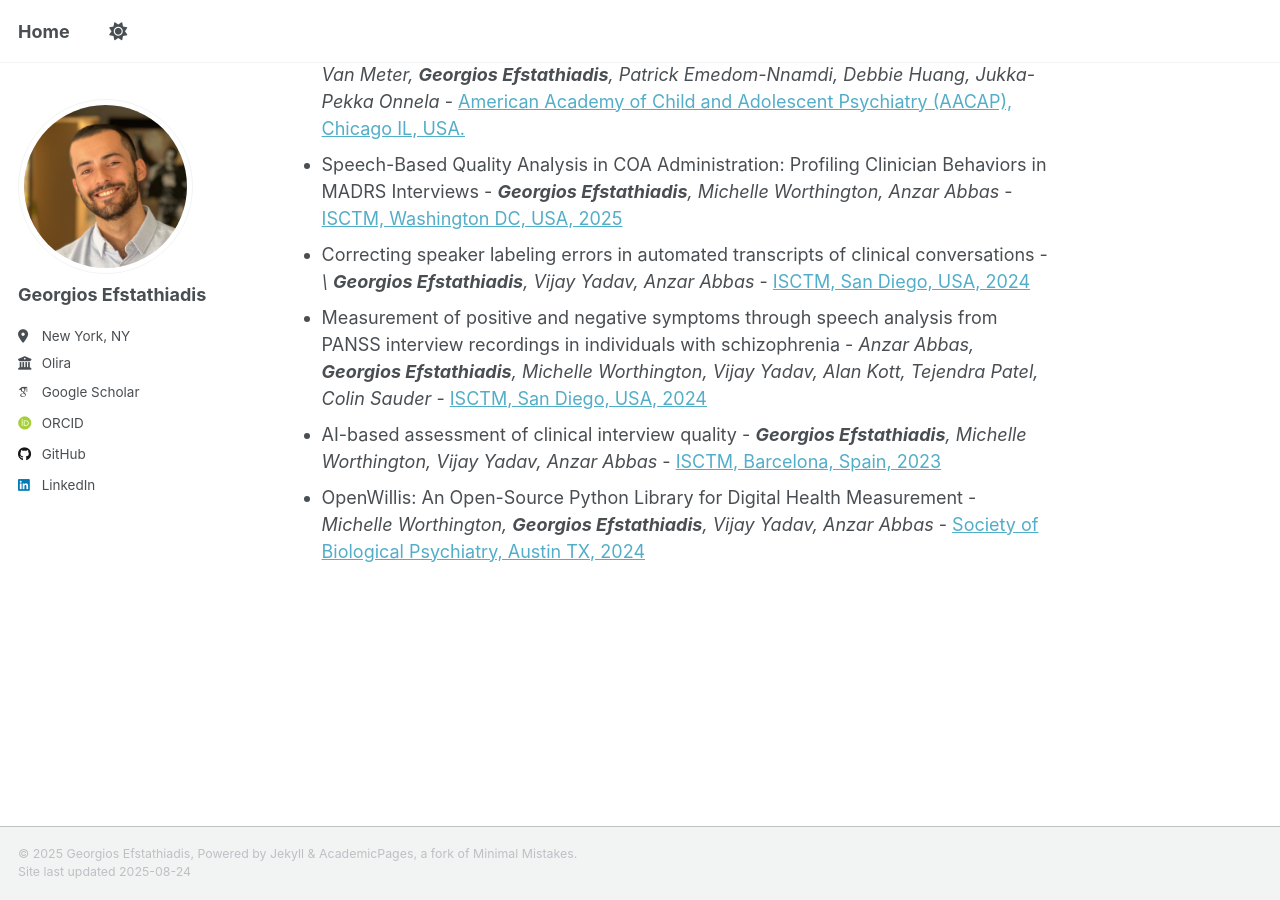
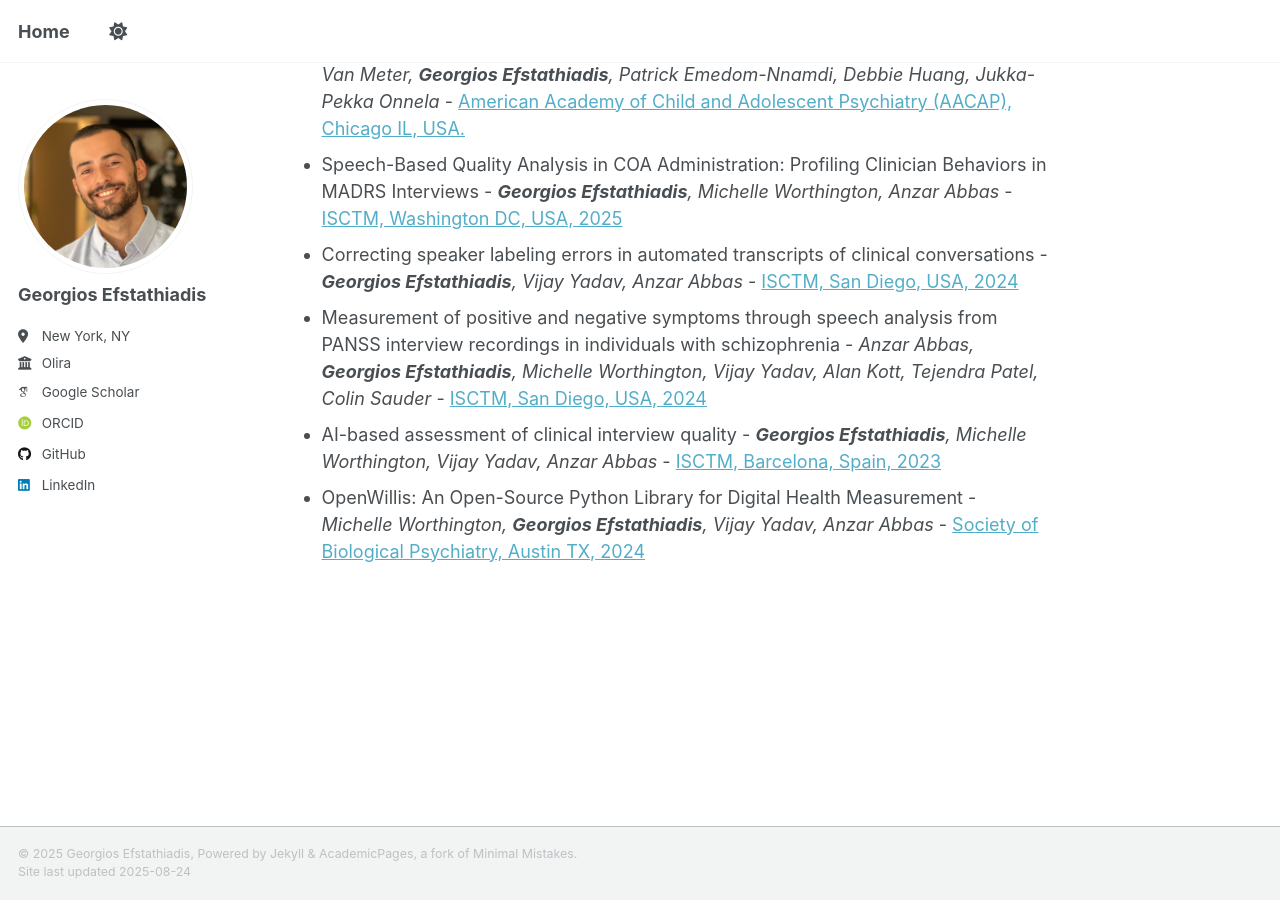
Before and after one commit to GeorgeEfstathiadis/GeorgeEfstathiadis.github.io, a Jekyll site: the page built from _pages/about.md, in a window 1280 px wide and 900 px high, scrolled down 1249 px. Built offline with Jekyll 4.4.1, drawn with Linux system fonts in a browser that asks for light colours; some web fonts are replaced; a script that is not in the unit is left out.

```diff
--- a/_pages/about.md
+++ b/_pages/about.md
@@ -30,7 +30,7 @@ My research lies in the intersection of Digital Phenotyping and AI/ML methods. U
 
 - Digital phenotyping to support long-term monitoring in high-risk adolescents - *Anna Van Meter, **Georgios Efstathiadis**, Patrick Emedom-Nnamdi, Debbie Huang, Jukka-Pekka Onnela* - [American Academy of Child and Adolescent Psychiatry (AACAP), Chicago IL, USA.](https://aacap.confex.com/aacap/2025/meetingapp.cgi/Paper/50140)
 - Speech-Based Quality Analysis in COA Administration: Profiling Clinician Behaviors in MADRS Interviews - ***Georgios Efstathiadis**, Michelle Worthington, Anzar Abbas* - [ISCTM, Washington DC, USA, 2025](https://isctm.org/public_access/21st_Annual/Poster/Efstathiadis-Poster.pdf)
-- Correcting speaker labeling errors in automated transcripts of clinical conversations - *\ **Georgios Efstathiadis**, Vijay Yadav, Anzar Abbas* - [ISCTM, San Diego, USA, 2024](https://isctm.org/public_access/Autumn2024/Posters/Efstathiadis_Poster.pdf)
+- Correcting speaker labeling errors in automated transcripts of clinical conversations - ***Georgios Efstathiadis**, Vijay Yadav, Anzar Abbas* - [ISCTM, San Diego, USA, 2024](https://isctm.org/public_access/Autumn2024/Posters/Efstathiadis_Poster.pdf)
 - Measurement of positive and negative symptoms through speech analysis from PANSS interview recordings in individuals with schizophrenia - *Anzar Abbas, **Georgios Efstathiadis**, Michelle Worthington, Vijay Yadav, Alan Kott, Tejendra Patel, Colin Sauder* - [ISCTM, San Diego, USA, 2024](https://isctm.org/public_access/Autumn2024/Posters/Abbas_Poster.pdf)
 - AI-based assessment of clinical interview quality - ***Georgios Efstathiadis**, Michelle Worthington, Vijay Yadav, Anzar Abbas* - [ISCTM, Barcelona, Spain, 2023](https://isctm.org/public_access/Autumn2023/Posters/Efstathiadis_Poster.pdf)
 - OpenWillis: An Open-Source Python Library for Digital Health Measurement - *Michelle Worthington, **Georgios Efstathiadis**, Vijay Yadav, Anzar Abbas* - [Society of Biological Psychiatry, Austin TX, 2024](https://www.biologicalpsychiatryjournal.com/article/S0006-3223(24)00508-0/abstract)
```
